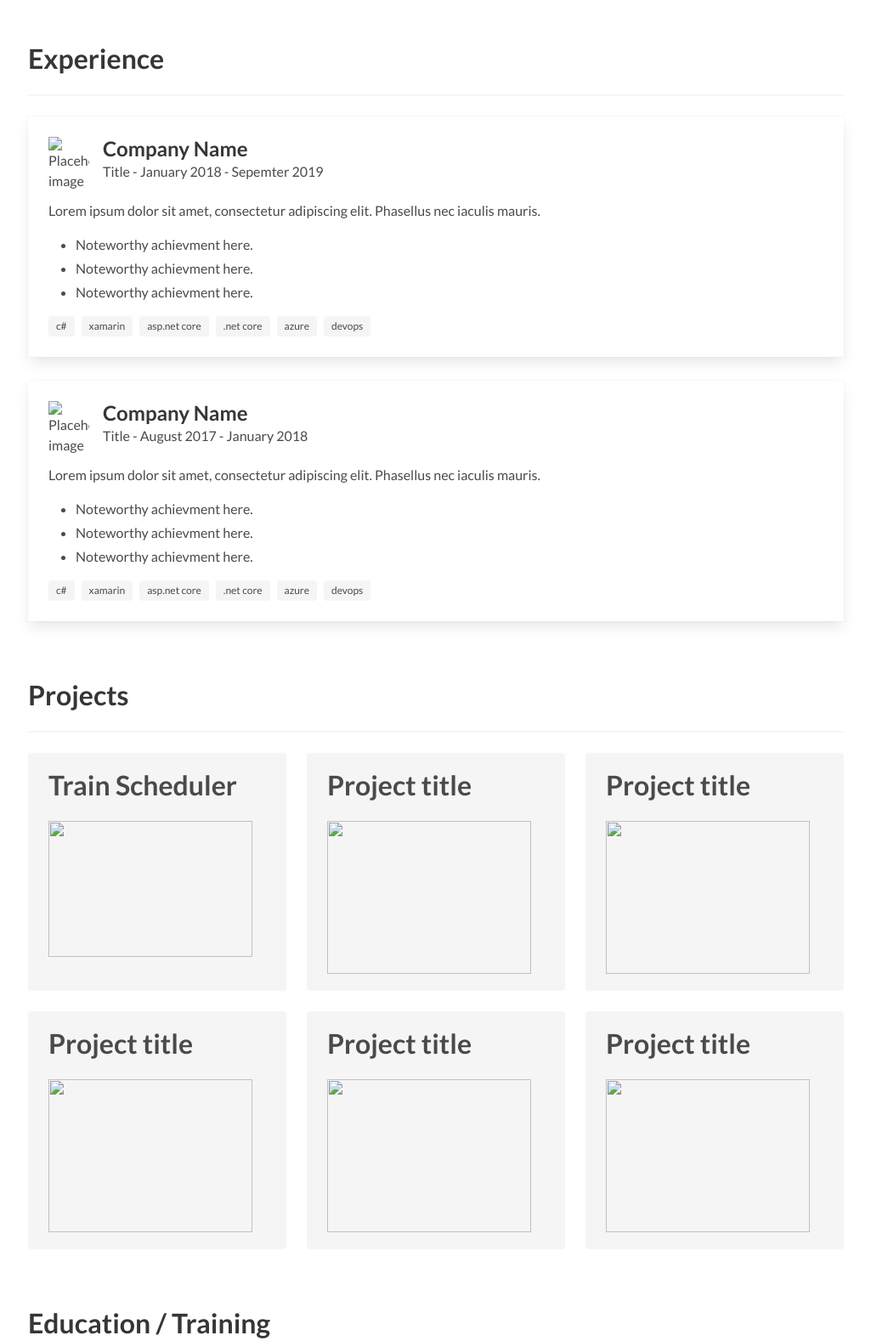
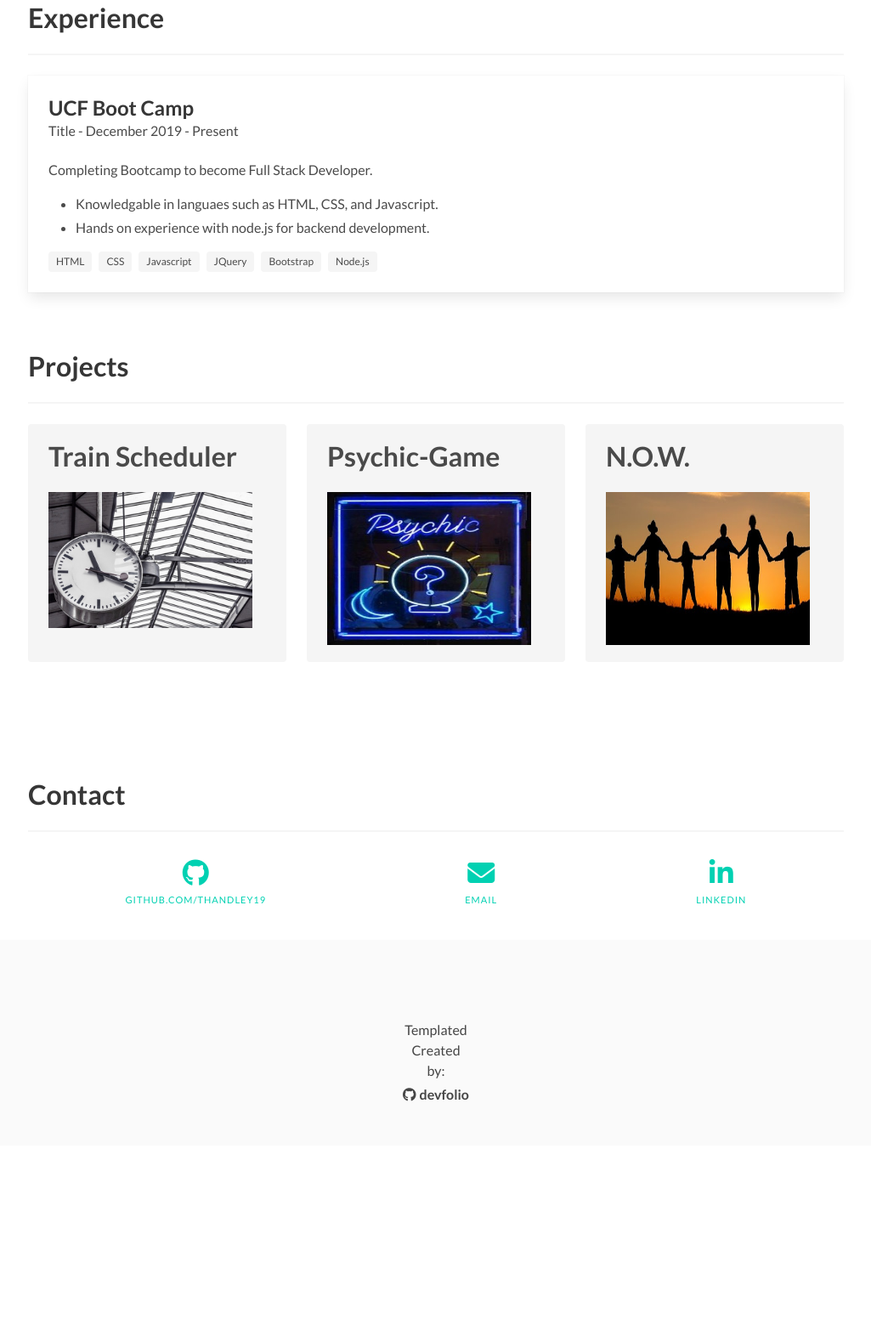
Before and after one commit to THandley19/Updated-Porfolio, a plain HTML site: page index.html in a window 1280 px wide. Shown: the part 677-2255 px from the top of the page at 85% size, without its empty margins (127-1152 px from the left). After the commit the page ends 2025 px from the top, so only its background shows below. Drawn offline with Linux system fonts and the light colour scheme; files whose address does not match are found by name.

Commit message:
fixed paragraph issue, updated bio, updated links

```diff
--- a/index.html
+++ b/index.html
@@ -26,13 +26,8 @@
     <div class="navbar-menu">
       <div class="navbar-end">
         <div class="navbar-item">
-          <a href="https://github.com/mmacneil" class="icon is-large has-text-light">
+          <a href="https://github.com/Thandley19" class="icon is-large has-text-light">
             <i class="fab fa-2x fa-github"></i>
-          </a>
-        </div>
-        <div class="navbar-item">
-          <a href="https://fullstackmark.com" class="icon is-large has-text-light">
-            <i class="fas fa-2x fa-globe"></i>
           </a>
         </div>
       </div>
@@ -58,7 +53,7 @@
               FullStack Dev
             </h2>
             <p>
-              <a href="docs/resume.txt" class="icon has-text-light">
+              <a href="./src/Trevor_Handley_Resume_2019.pdf" class="icon has-text-light">
                 <i class="fas fa-file-word"></i> <strong>Resume</strong>
               </a>
             </p>
@@ -72,11 +67,7 @@
     <div class="container">
       <h1 class="title">About Me</h1>
       <hr />
-      <p>Lorem ipsum dolor sit amet, consectetur adipiscing elit, sed do eiusmod tempor incididunt ut labore et dolore
-        magna aliqua. Ut enim ad minim veniam, quis nostrud exercitation ullamco laboris nisi ut aliquip ex ea commodo
-        consequat. Duis aute irure dolor in reprehenderit in voluptate velit esse cillum dolore eu fugiat nulla
-        pariatur. Excepteur sint occaecat cupidatat non proident, sunt in culpa qui officia deserunt mollit anim id est
-        laborum.</p>
+      <p>Hello, my name is Trevor Handley and I am an aspiring full-stack developer. I got into coding because of my love for understanding how things work. I strive to be the best that I can be and will do that for any company that decides to hire me.</p>
     </div>
   </section>
   <section class="section">
@@ -86,63 +77,25 @@
       <div class="card">
         <div class="card-content">
           <div class="media">
-            <div class="media-left">
-              <figure class="image is-48x48">
-                <img src="img/dunder-mifflin-logo.png" alt="Placeholder image">
-              </figure>
-            </div>
             <div class="media-content">
-              <p class="title is-4">Company Name</p>
-              <p class="subtitle is-6">Title - <time datetime="2018-1">January 2018</time> - <time
-                  datetime="2019-9">Sepemter 2019</time> </p>
+              <p class="title is-4">UCF Boot Camp</p>
+              <p class="subtitle is-6">Title - <time datetime="2019-12">December 2019</time> - <time
+                  datetime="2019-9">Present</time> </p>
             </div>
           </div>
           <div class="content">
-            <p>Lorem ipsum dolor sit amet, consectetur adipiscing elit. Phasellus nec iaculis mauris.</p>
+            <p>Completing Bootcamp to become Full Stack Developer.</p>
             <ul>
-              <li>Noteworthy achievment here.</li>
-              <li>Noteworthy achievment here.</li>
-              <li>Noteworthy achievment here.</li>
+              <li>Knowledgable in languaes such as HTML, CSS, and Javascript.</li>
+              <li>Hands on experience with node.js for backend development.</li>
             </ul>
             <div class="tags">
-              <span class="tag">c#</span>
-              <span class="tag">xamarin</span>
-              <span class="tag">asp.net core</span>
-              <span class="tag">.net core</span>
-              <span class="tag">azure</span>
-              <span class="tag">devops</span>
-            </div>
-          </div>
-        </div>
-      </div>
-      <div class="card card-gap">
-        <div class="card-content">
-          <div class="media">
-            <div class="media-left">
-              <figure class="image is-48x48">
-                <img src="img/pied-piper-logo.png" alt="Placeholder image">
-              </figure>
-            </div>
-            <div class="media-content">
-              <p class="title is-4">Company Name</p>
-              <p class="subtitle is-6">Title - <time datetime="2018-1">August 2017</time> - <time
-                  datetime="2017-9">January 2018</time></p>
-            </div>
-          </div>
-          <div class="content">
-            <p>Lorem ipsum dolor sit amet, consectetur adipiscing elit. Phasellus nec iaculis mauris.</p>
-            <ul>
-              <li>Noteworthy achievment here.</li>
-              <li>Noteworthy achievment here.</li>
-              <li>Noteworthy achievment here.</li>
-            </ul>
-            <div class="tags">
-              <span class="tag">c#</span>
-              <span class="tag">xamarin</span>
-              <span class="tag">asp.net core</span>
-              <span class="tag">.net core</span>
-              <span class="tag">azure</span>
-              <span class="tag">devops</span>
+              <span class="tag">HTML</span>
+              <span class="tag">CSS</span>
+              <span class="tag">Javascript</span>
+              <span class="tag">JQuery</span>
+              <span class="tag">Bootstrap</span>
+              <span class="tag">Node.js</span>
             </div>
           </div>
         </div>
@@ -161,53 +114,24 @@
               <article class="tile is-child notification">
                 <p class="title">Train Scheduler</p>
                 <figure class="image is-3by2">
-                  <img class="modal-trigger" data-target="project-1-modal" src="./img/Train-Scheduler/departure-542550_640.jpg">
+                  <img class="modal-trigger" data-target="project-1-modal"
+                    src="./src/img/Train-Scheduler/departure-542550_640.jpg">
                 </figure>
               </article>
             </div>
             <div class="tile is-parent">
               <article class="tile is-child notification">
-                <p class="title">Project title</p>
+                <p class="title">Psychic-Game</p>
                 <figure class="image is-4by3">
-                  <img class="modal-trigger" data-target="project-2-modal" src="img/project-2-cover.png">
+                  <img class="modal-trigger" data-target="project-2-modal" src="./src/img/free-psychic-reading-273x300.jpg">
                 </figure>
               </article>
             </div>
             <div class="tile is-parent">
               <article class="tile is-child notification">
-                <p class="title">Project title</p>
+                <p class="title">N.O.W.</p>
                 <figure class="image is-4by3">
-                  <img class="modal-trigger" data-target="project-3-modal" src="img/project-3-cover.png">
-                </figure>
-              </article>
-            </div>
-          </div>
-        </div>
-      </div>
-      <div class="tile is-ancestor">
-        <div class="tile is-vertical is-12">
-          <div class="tile">
-            <div class="tile is-parent">
-              <article class="tile is-child notification">
-                <p class="title">Project title</p>
-                <figure class="image is-4by3">
-                  <img class="modal-trigger" data-target="project-4-modal" src="img/project-4-cover.png">
-                </figure>
-              </article>
-            </div>
-            <div class="tile is-parent">
-              <article class="tile is-child notification">
-                <p class="title">Project title</p>
-                <figure class="image is-4by3">
-                  <img class="modal-trigger" data-target="project-5-modal" src="img/project-5-cover.png">
-                </figure>
-              </article>
-            </div>
-            <div class="tile is-parent">
-              <article class="tile is-child notification">
-                <p class="title">Project title</p>
-                <figure class="image is-4by3">
-                  <img class="modal-trigger" data-target="project-6-modal" src="img/project-6-cover.png">
+                  <img class="modal-trigger" data-target="project-3-modal" src="./src/img/unnamed.jpg">
                 </figure>
               </article>
             </div>
@@ -219,7 +143,7 @@
 
   <section class="section">
     <div class="container">
-      <h1 class="title">Education / Training</h1>
+      <!-- <h1 class="title">Education / Training</h1>
       <hr />
       <div class="card">
         <div class="card-content">
@@ -237,24 +161,24 @@
             </ul>
           </div>
         </div>
-      </div>
-      <div class="card card-gap">
-        <div class="card-content">
+      </div> -->
+      <!-- <div class="card card-gap"> -->
+      <!-- <div class="card-content">
           <div class="content">
             <p class="title is-4">School Name</p>
             <p class="subtitle is-6">Program/Course - <time datetime="2015-9">September 2014</time> - <time
                 datetime="2015-9">Sepemter 2015</time></p>
-          </div>
-          <div class="content">
+          </div> -->
+      <!-- <div class="content">
             Lorem ipsum dolor sit amet, consectetur adipiscing elit.
             Phasellus nec iaculis mauris.
             <ul>
               <li>Lorem ipsum dolor sit amet, consectetur adipiscing elit.</li>
               <li>Lorem ipsum dolor sit amet, consectetur adipiscing elit.</li>
             </ul>
-          </div>
-        </div>
-      </div>
+          </div> -->
+    </div>
+    </div>
     </div>
   </section>
 
@@ -268,15 +192,7 @@
             <a href="https://github.com/mmacneil" class="icon is-large">
               <i class="fab fa-2x fa-github"></i>
             </a>
-            <p class="heading"><a href="https://github.com/mmacneil">github.com/mmacneil</a></p>
-          </div>
-        </div>
-        <div class="level-item has-text-centered">
-          <div>
-            <a href="https://fullstackmark.com" class="icon is-large">
-              <i class="fas fa-2x fa-globe"></i>
-            </a>
-            <p class="heading"><a href="https://fullstackmark.com">fullstackmark.com</a></p>
+            <p class="heading"><a href="https://github.com/THandley19">github.com/Thandley19</a></p>
           </div>
         </div>
         <div class="level-item has-text-centered">
@@ -284,7 +200,7 @@
             <a href="mailto:markmacneil@gmail.com" class="icon is-large">
               <i class="fas fa-2x fa-envelope"></i>
             </a>
-            <p class="heading"><a href="mailto:markmacneil@gmail.com">markmacneil@gmail.com</a></p>
+            <p class="heading"><a href="mailto:trevor.handley@gmail.com">Email</a></p>
           </div>
         </div>
         <div class="level-item has-text-centered">
@@ -292,7 +208,7 @@
             <a href="https://www.linkedin.com/in/markmacneilhfx" class="icon is-large">
               <i class="fab fa-2x fa-linkedin-in"></i>
             </a>
-            <p class="heading"><a href="https://www.linkedin.com/in/markmacneilhfx">linkedin</a></p>
+            <p class="heading"><a href="https://www.linkedin.com/in/tmhandley/">linkedin</a></p>
           </div>
         </div>
       </nav>
@@ -315,11 +231,12 @@
 
         <div class="content">
 
-          <p>A train schedule application that incorporates Firebase to host arrival and departure data. Using Moment.js the app retrieves and manipulates this information.</p>
+          <p>A train schedule application that incorporates Firebase to host arrival and departure data. Using Moment.js
+            the app retrieves and manipulates this information.</p>
 
           <a href="https://thandley19.github.io/Train-Scheduler/">View Live Demo</a>
-        <br>
-        <a href="https://github.com/THandley19/Train-Scheduler">View on GitHub</a>
+          <br>
+          <a href="https://github.com/THandley19/Train-Scheduler">View on GitHub</a>
 
           <div class="tags">
             <span class="tag">javascript</span>
@@ -340,7 +257,7 @@
     <div class="modal-background"></div>
     <div class="modal-card">
       <header class="modal-card-head">
-        <p class="modal-card-title">Project title</p>
+        <p class="modal-card-title">N.O.W.</p>
         <button class="delete" aria-label="close"></button>
       </header>
       <section class="modal-card-body">
@@ -358,12 +275,12 @@
         </div> -->
 
         <div class="content">
+          <p>A train schedule application that incorporates Firebase to host arrival and departure data. Using Moment.js
+            the app retrieves and manipulates this information.</p>
 
-          <p>Lorem ipsum dolor sit amet, consectetur adipiscing elit, sed do eiusmod tempor incididunt ut labore et
-            dolore
-            magna aliqua. Ut enim ad minim veniam, quis nostrud exercitation ullamco laboris nisi ut aliquip ex ea
-            commodo
-            consequat.</p>
+          <a href="https://thandley19.github.io/Train-Scheduler/">View Live Demo</a>
+          <br>
+          <a href="https://github.com/THandley19/Train-Scheduler">View on GitHub</a>
 
           <div class="tags">
             <span class="tag">angular</span>
@@ -549,7 +466,11 @@
     <div class="content has-text-centered">
       <p>
         <a href="https://github.com/mmacneil/devfolio" target="_blank" class="icon has-text-primary">
-          <i class="fab fa-github"></i> <strong>devfolio</strong></a>
+          <p>Templated Created by:</p>
+          <br>
+          <br>
+          <i class="fab fa-github"></i> <strong>devfolio</strong>
+        </a>
       </p>
     </div>
   </footer>
```
Also changed, not shown: src/img/Train-Scheduler/1.png (renamed from src/dist/img/Train-Scheduler/1.png), src/img/Train-Scheduler/departure-542550_640.jpg (renamed from src/dist/img/Train-Scheduler/departure-542550_640.jpg), src/img/carousel/1.png (renamed from src/dist/img/carousel/1.png), src/img/carousel/2.png (renamed from src/dist/img/carousel/2.png), src/img/carousel/3.png (renamed from src/dist/img/carousel/3.png), src/img/dunder-mifflin-logo.png (renamed from src/dist/img/dunder-mifflin-logo.png), src/img/free-psychic-reading-273x300.jpg (added), src/img/pied-piper-logo.png (renamed from src/dist/img/pied-piper-logo.png), src/img/project-1-cover.png (renamed from src/dist/img/project-1-cover.png), src/img/project-2-cover.png (renamed from src/dist/img/project-2-cover.png), src/img/project-3-cover.png (renamed from src/dist/img/project-3-cover.png), src/img/project-4-cover.png (renamed from src/dist/img/project-4-cover.png), src/img/project-5-cover.png (renamed from src/dist/img/project-5-cover.png), src/img/project-6-cover.png (renamed from src/dist/img/project-6-cover.png), 1 more files, 1 other file.
